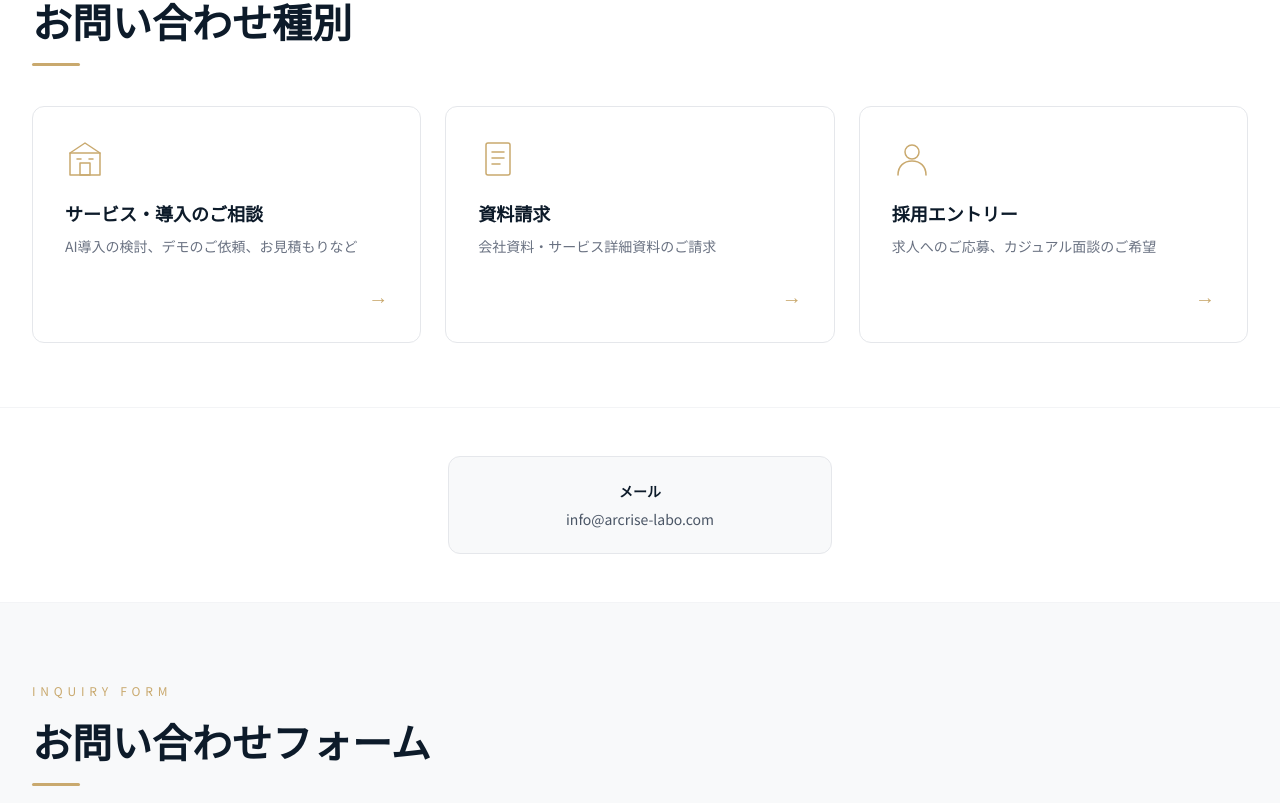
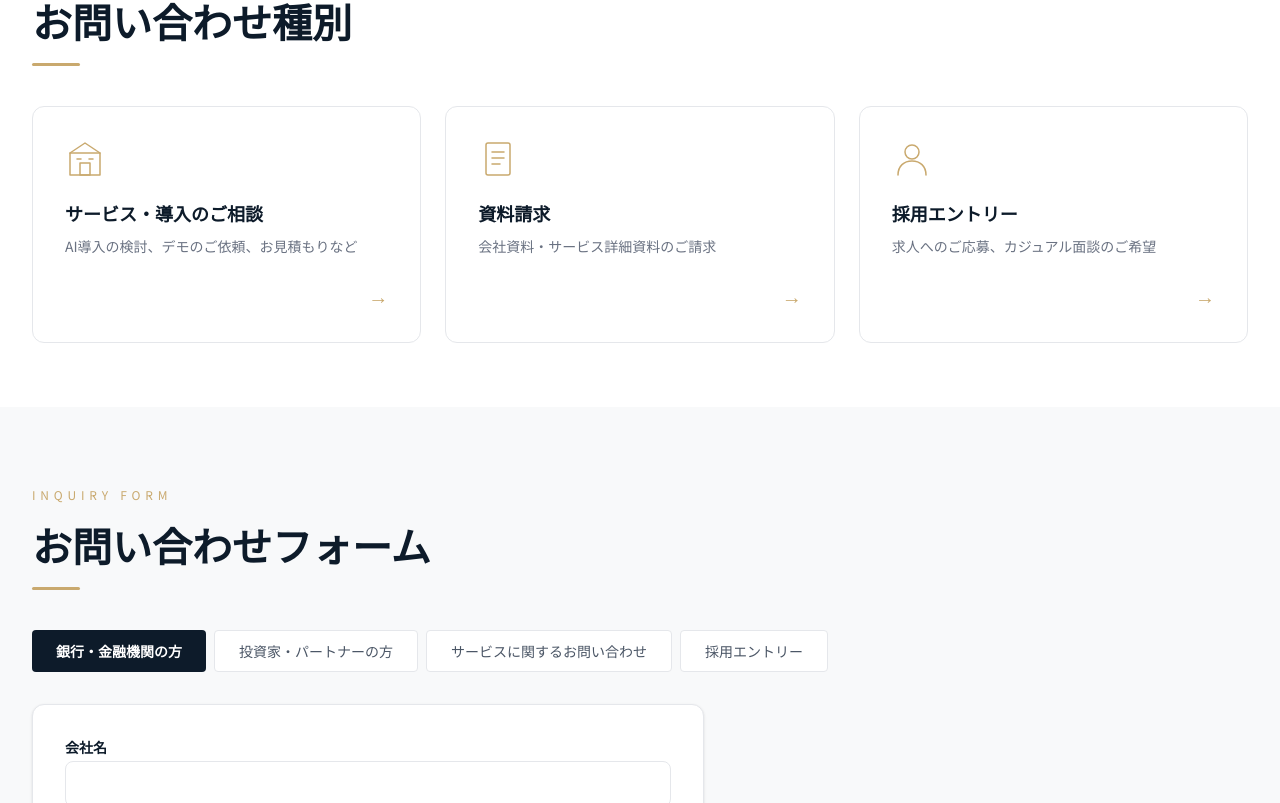
Before and after one commit to yukiyasu-macky/Product_HP001, a Next.js app: page /contact in a window 1280 px wide. Shown: the part 428-1231 px from the top of the page. Built offline with nearby package versions, Linux system fonts and the light colour scheme.

Commit message:
feat: add inquiry cards and remove email section from contact page

```diff
--- a/app/contact/page.tsx
+++ b/app/contact/page.tsx
@@ -129,16 +129,6 @@ export default function ContactPage() {
               </div>
             </button>
 
-          </div>
-        </div>
-      </section>
-
-      {/* Contact Info */}
-      <section className="bg-white py-12 border-y border-gray-100">
-        <div className="max-w-7xl mx-auto px-4 sm:px-6 lg:px-8 flex justify-center">
-          <div className="bg-[#F8F9FA] border border-gray-200 rounded-xl p-6 text-center w-full max-w-sm">
-            <p className="text-navy font-semibold text-sm mb-2">メール</p>
-            <p className="text-gray-600 text-sm">info@arcrise-labo.com</p>
           </div>
         </div>
       </section>
```
